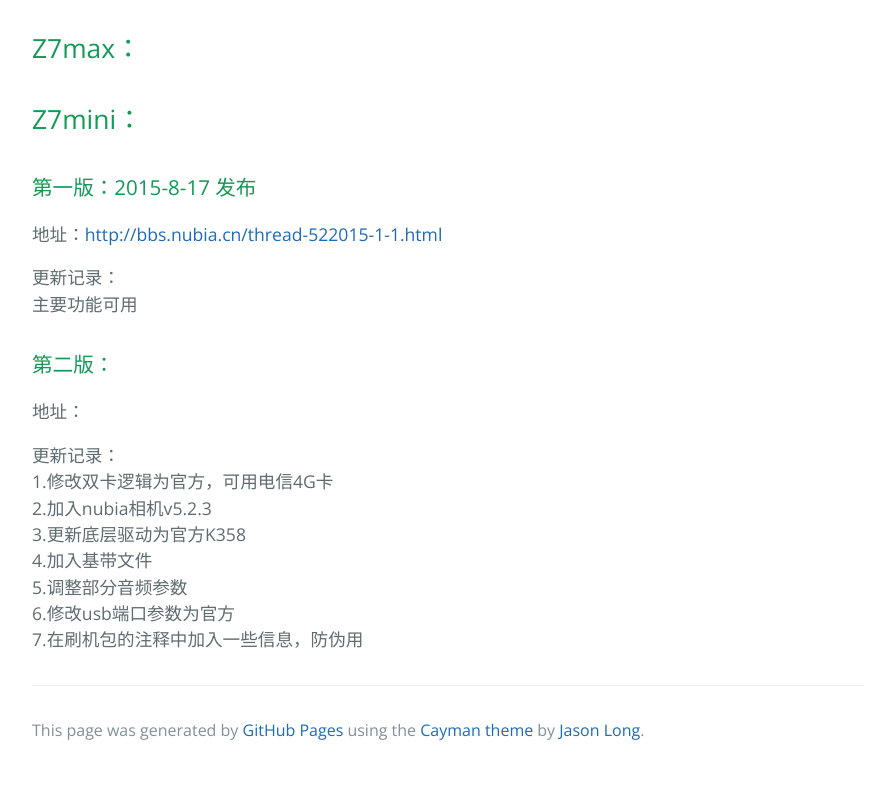
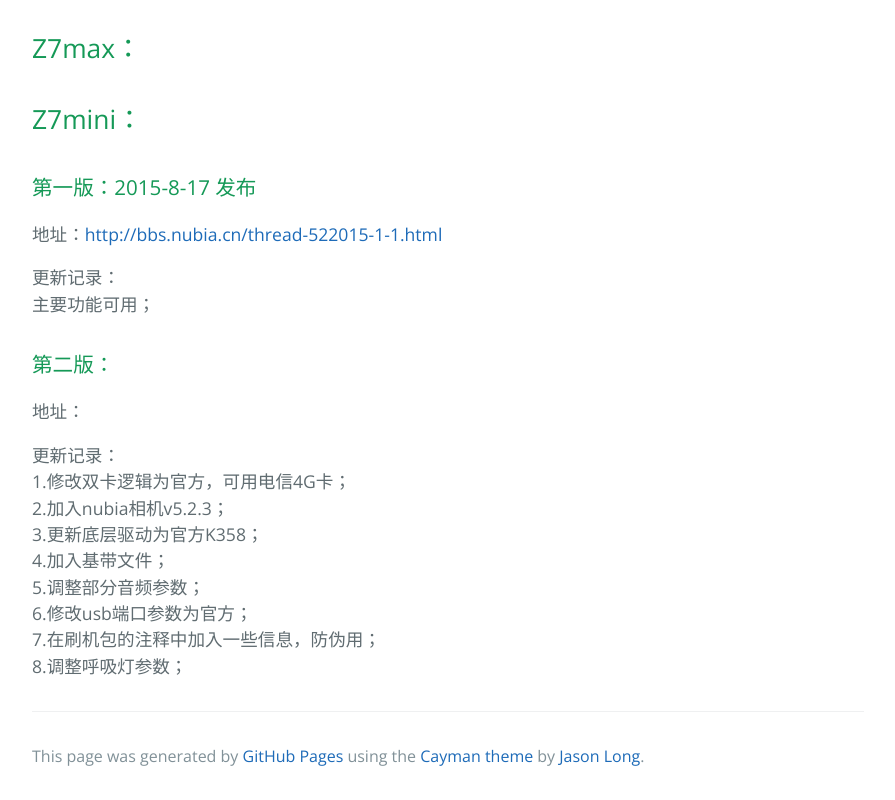
Before and after one commit to silence-star/silence-star.github.io, a plain HTML site: page index.html in a window 1280 px wide. Shown: the part 358-1158 px from the top of the page, without its empty margins (192-1087 px from the left). Before the commit the page ends 1132 px from the top, so only its background shows below. Drawn offline with nearby package versions, Linux system fonts and the light colour scheme.

Commit message:
Replace master branch with page content via GitHub

```diff
--- a/index.html
+++ b/index.html
@@ -31,7 +31,7 @@
 <p>地址：<a href="http://bbs.nubia.cn/thread-522015-1-1.html">http://bbs.nubia.cn/thread-522015-1-1.html</a>    </p>
 
 <p>更新记录：<br>
-主要功能可用</p>
+主要功能可用；</p>
 
 <h3>
 <a id="第二版" class="anchor" href="#%E7%AC%AC%E4%BA%8C%E7%89%88" aria-hidden="true"><span class="octicon octicon-link"></span></a>第二版：</h3>
@@ -39,13 +39,14 @@
 <p>地址：    </p>
 
 <p>更新记录：<br>
-1.修改双卡逻辑为官方，可用电信4G卡<br>
-2.加入nubia相机v5.2.3<br>
-3.更新底层驱动为官方K358<br>
-4.加入基带文件<br>
-5.调整部分音频参数<br>
-6.修改usb端口参数为官方<br>
-7.在刷机包的注释中加入一些信息，防伪用</p>
+1.修改双卡逻辑为官方，可用电信4G卡；<br>
+2.加入nubia相机v5.2.3；<br>
+3.更新底层驱动为官方K358；<br>
+4.加入基带文件；<br>
+5.调整部分音频参数；<br>
+6.修改usb端口参数为官方；<br>
+7.在刷机包的注释中加入一些信息，防伪用；<br>
+8.调整呼吸灯参数；</p>
 
       <footer class="site-footer">
 
--- a/params.json
+++ b/params.json
@@ -1 +1 @@
-{"name":"Silence-star.GitHub.io","tagline":"","body":"# cm12.1发布帖\r\n\r\n## Z7max：\r\n\r\n## Z7mini：\r\n### 第一版：2015-8-17 发布\r\n地址：[http://bbs.nubia.cn/thread-522015-1-1.html](http://bbs.nubia.cn/thread-522015-1-1.html)    \r\n\r\n更新记录：    \r\n主要功能可用\r\n\r\n### 第二版：\r\n地址：    \r\n\r\n更新记录：    \r\n1.修改双卡逻辑为官方，可用电信4G卡    \r\n2.加入nubia相机v5.2.3    \r\n3.更新底层驱动为官方K358    \r\n4.加入基带文件    \r\n5.调整部分音频参数    \r\n6.修改usb端口参数为官方    \r\n7.在刷机包的注释中加入一些信息，防伪用\r\n","google":"","note":"Don't delete this file! It's used internally to help with page regeneration."}
+{"name":"Silence-star.GitHub.io","tagline":"","body":"# cm12.1发布帖\r\n\r\n## Z7max：\r\n\r\n## Z7mini：\r\n### 第一版：2015-8-17 发布\r\n地址：[http://bbs.nubia.cn/thread-522015-1-1.html](http://bbs.nubia.cn/thread-522015-1-1.html)    \r\n\r\n更新记录：    \r\n主要功能可用；\r\n\r\n### 第二版：\r\n地址：    \r\n\r\n更新记录：    \r\n1.修改双卡逻辑为官方，可用电信4G卡；    \r\n2.加入nubia相机v5.2.3；    \r\n3.更新底层驱动为官方K358；    \r\n4.加入基带文件；    \r\n5.调整部分音频参数；    \r\n6.修改usb端口参数为官方；    \r\n7.在刷机包的注释中加入一些信息，防伪用；    \r\n8.调整呼吸灯参数；\r\n","google":"","note":"Don't delete this file! It's used internally to help with page regeneration."}
```
